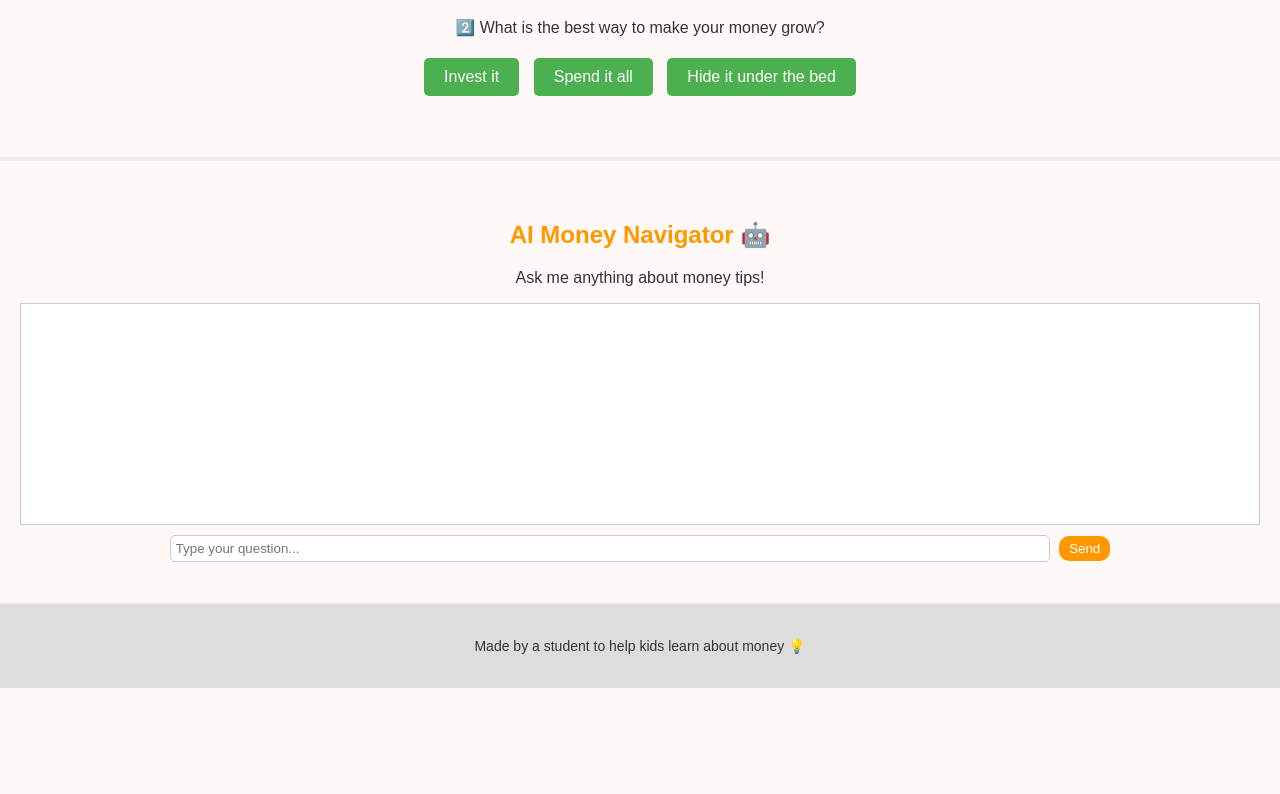
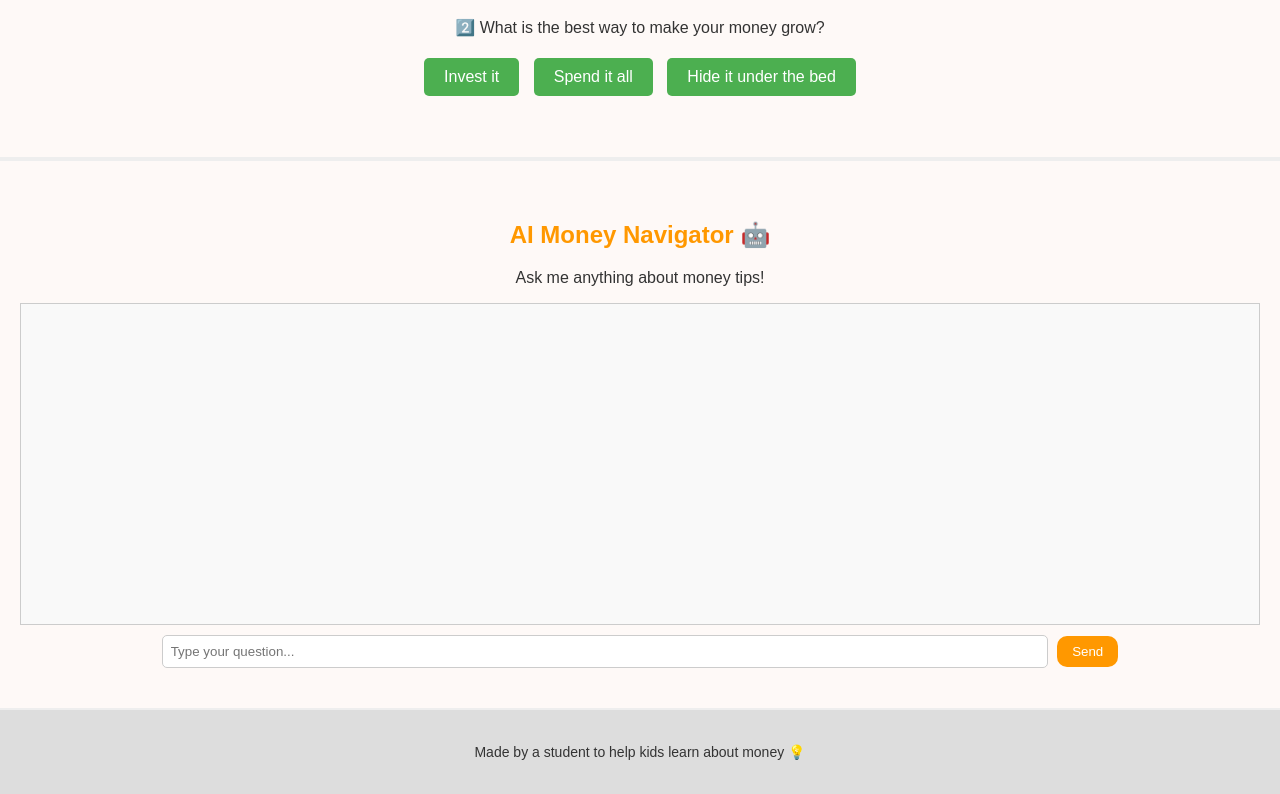
Before and after one commit to vic758/MoneySmartKid, a plain HTML site: page index.html in a window 1280 px wide. Shown: the part 1112-1906 px from the top of the page. Before the commit the page ends 1800 px from the top, so only its background shows below. Drawn offline with Linux system fonts and the light colour scheme.

Commit message:
Update index.html

```diff
--- a/index.html
+++ b/index.html
@@ -64,10 +64,12 @@
   <h2>AI Money Navigator 🤖</h2>
   <p>Ask me anything about money tips!</p>
 
-  <div id="chat-box" style="border:1px solid #ccc; padding:10px; height:200px; overflow-y:auto; background:#fff;"></div>
+  <div id="chat-box"></div>
 
-  <input type="text" id="user-input" placeholder="Type your question..." style="width:70%; padding:5px;">
-  <button onclick="askAI()" style="padding:5px 10px;">Send</button>
+  <div id="chat-input-container">
+    <input type="text" id="user-input" placeholder="Type your question...">
+    <button onclick="askAI()">Send</button>
+  </div>
 </section>
   <footer>
     <p>Made by a student to help kids learn about money 💡</p>
```
